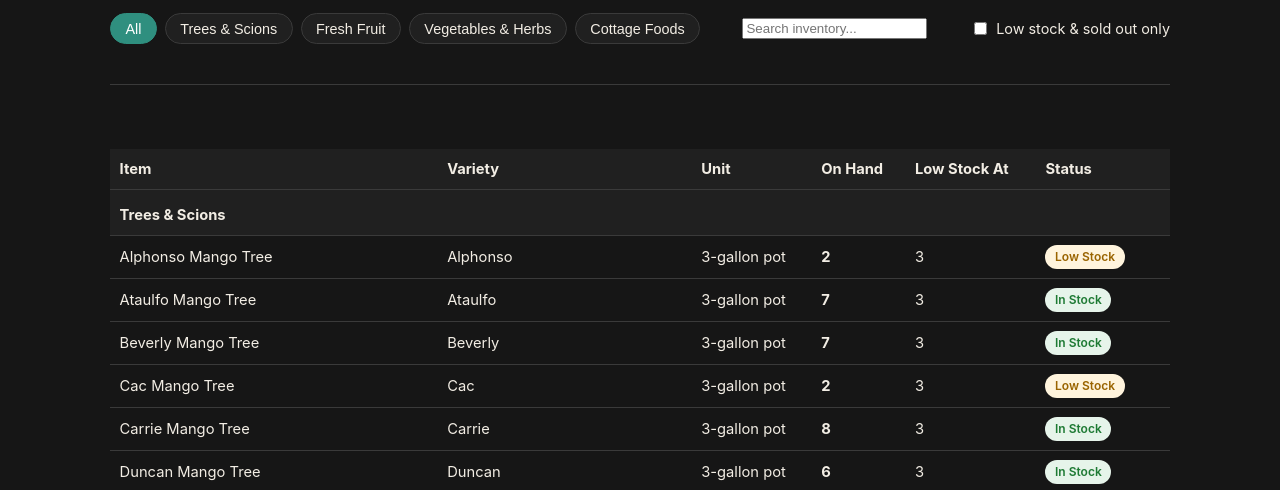
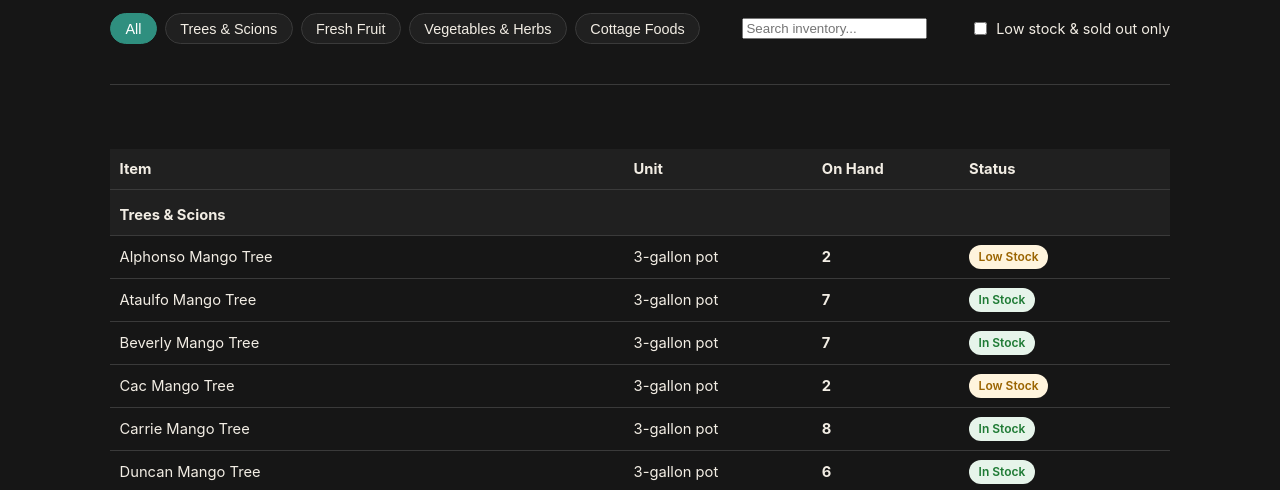
Before and after one commit to acb5764/EMM, a plain HTML site: page inventory.html in a window 1280 px wide. Shown: the part 310-800 px from the top of the page. Drawn offline with Linux system fonts and the light colour scheme.

Commit message:
Consolidate inventory rows for better mobile viewing

```diff
--- a/inventory.html
+++ b/inventory.html
@@ -42,10 +42,8 @@
         <thead>
           <tr>
             <th>Item</th>
-            <th>Variety</th>
             <th>Unit</th>
             <th>On Hand</th>
-            <th>Low Stock At</th>
             <th>Status</th>
           </tr>
         </thead>
--- a/js/inventory.js
+++ b/js/inventory.js
@@ -19,7 +19,7 @@ document.addEventListener('DOMContentLoaded', async () => {
     if (updatedEl && data.updated) updatedEl.textContent = `Inventory last updated: ${data.updated}`;
   } catch (err) {
     console.error(err);
-    tbody.innerHTML = '<tr><td colspan="6" class="empty-state">Sorry, we could not load inventory right now.</td></tr>';
+    tbody.innerHTML = '<tr><td colspan="4" class="empty-state">Sorry, we could not load inventory right now.</td></tr>';
     return;
   }
 
@@ -48,7 +48,7 @@ document.addEventListener('DOMContentLoaded', async () => {
       });
 
     if (filtered.length === 0) {
-      tbody.innerHTML = '<tr><td colspan="6" class="empty-state">No items match your filters.</td></tr>';
+      tbody.innerHTML = '<tr><td colspan="4" class="empty-state">No items match your filters.</td></tr>';
       return;
     }
 
@@ -57,15 +57,13 @@ document.addEventListener('DOMContentLoaded', async () => {
     filtered.forEach((item) => {
       if (item.category !== lastCategory) {
         lastCategory = item.category;
-        rows.push(`<tr class="inventory-category-row"><td colspan="6">${escapeHtml(CATEGORY_LABELS[item.category] || item.category)}</td></tr>`);
+        rows.push(`<tr class="inventory-category-row"><td colspan="4">${escapeHtml(CATEGORY_LABELS[item.category] || item.category)}</td></tr>`);
       }
       const avail = computeAvailability(item);
       rows.push(`<tr>
         <td>${escapeHtml(item.name)}</td>
-        <td>${item.variety ? escapeHtml(item.variety) : '—'}</td>
         <td>${escapeHtml(item.unit)}</td>
         <td class="qty-cell">${item.quantityOnHand}</td>
-        <td>${item.lowStockThreshold ?? 3}</td>
         <td><span class="badge badge-inline ${avail.cssClass}">${avail.label}</span></td>
       </tr>`);
     });
```
